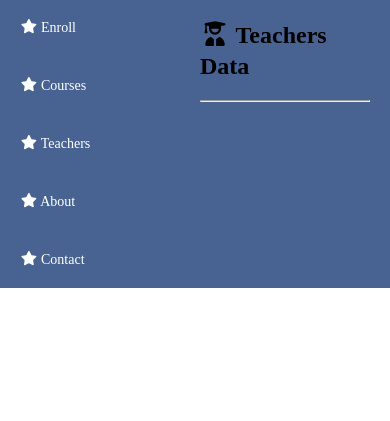
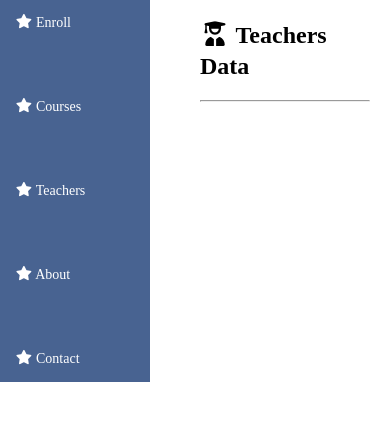
Before and after one commit to dri574069-beep/Academy-Website, a Django app: page /showAllTeachersForUser/ in a window 390 px wide. Shown: the top 421 px of the page. Run offline with Django 5.2, Linux system fonts and the light colour scheme; data that the repository does not hold is empty.

Commit message:
Fix enrollment responsive layout

```diff
--- a/static/style.css
+++ b/static/style.css
@@ -2912,3 +2912,24 @@ select {
         display: none !important;
     }
 }
+
+
+@media (max-width: 800px) {
+    .urls {
+        display: flex !important;
+        flex-direction: column !important;
+        align-items: stretch !important;
+        width: 150px !important;
+        max-width: 150px !important;
+        box-sizing: border-box !important;
+        gap: 10px !important;
+    }
+
+    .urls a {
+        display: block !important;
+        width: 100% !important;
+        margin: 0 !important;
+        box-sizing: border-box !important;
+        white-space: normal !important;
+    }
+}
```
